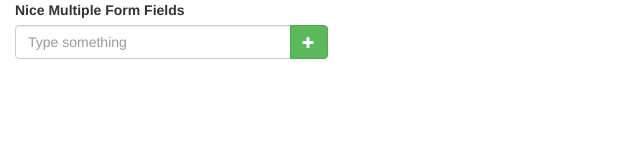
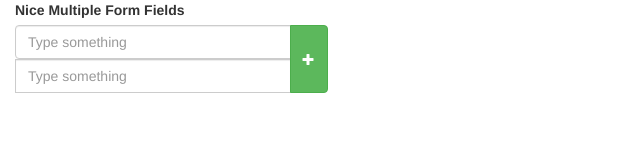
Before and after one commit to celinamunoz12/sitemaptest, a plain HTML site: page index.html in a window 1280 px wide. Shown: the whole page, without its empty margins (0-640 px from the left). Drawn offline with nearby package versions, Linux system fonts and the light colour scheme.

Commit message:
changed CSS, added another text field

```diff
--- a/index.html
+++ b/index.html
@@ -25,18 +25,23 @@
                   <label class="control-label" for="field1">Nice Multiple Form Fields</label>
                   <div class="controls">
                       <form role="form" autocomplete="off">
-                          <div class="entry input-group col-xs-3">
+
+                        <div class="entry input-group col-xs-3">
                               <input class="form-control" name="fields[]" type="text" placeholder="Type something" />
-                            <span class="input-group-btn">
+                              <input class="form-control" name="fields[]" type="text" placeholder="Type something" />
+
+
+                              <span class="input-group-btn">
                                   <button class="btn btn-success btn-add" type="button">
                                       <span class="glyphicon glyphicon-plus"></span>
                                   </button>
                               </span>
+
                           </div>
+                        </div>
                       </form>
 
-                  </div>
-              </div>
+            </div>
         </div>
       </div>
 
--- a/style.css
+++ b/style.css
@@ -13,5 +13,8 @@ body {
     text-align: left;
     color: white;
     background-color: #ffffff;
-    margin-top: 2em;
   }
+
+  .btn {
+    height:68px;
+}
```
